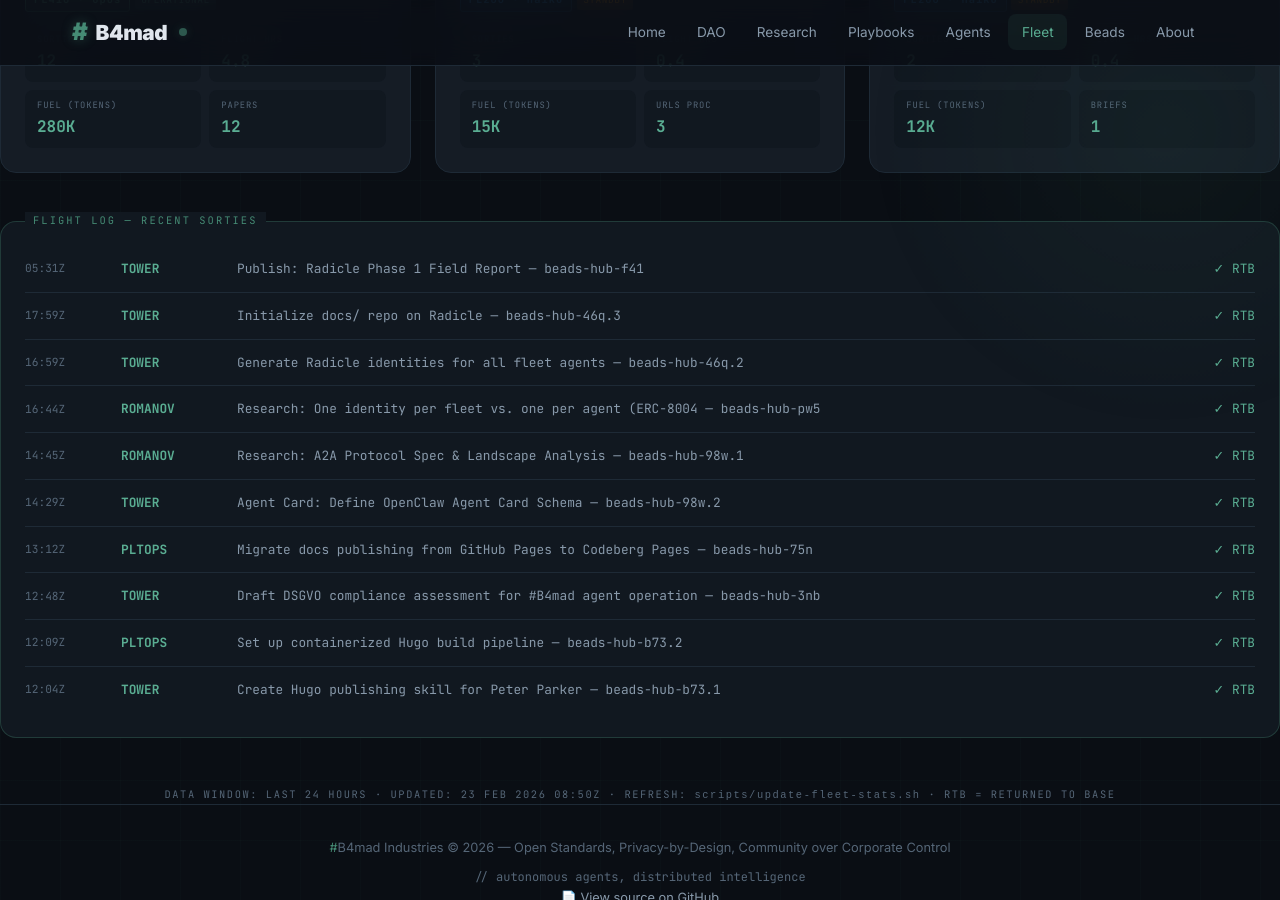
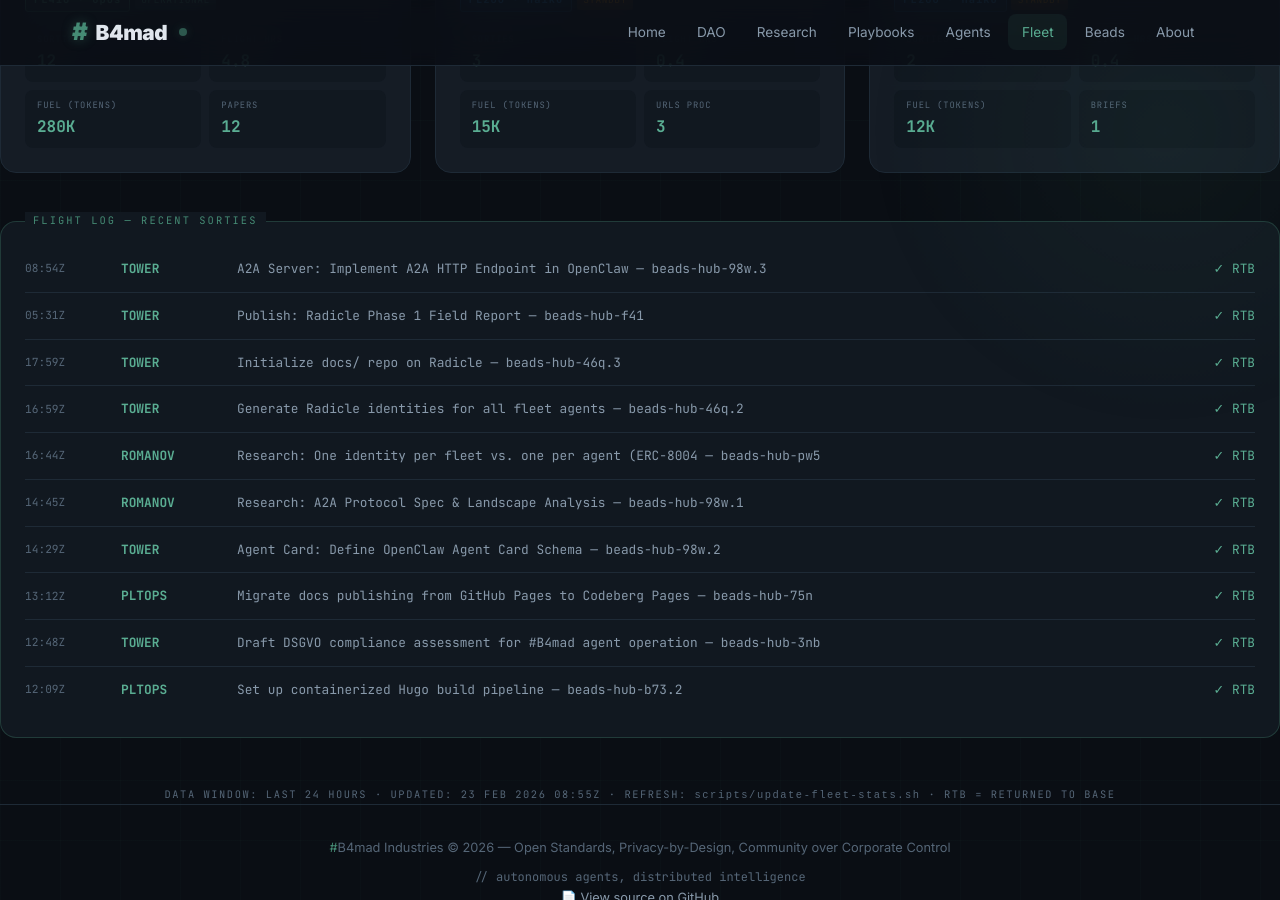
Before and after one commit to brenner-axiom/docs, a Jekyll site: the page built from fleet/index.html, in a window 1280 px wide and 900 px high, scrolled down 806 px. Built offline with Jekyll 4.4.1, drawn with Linux system fonts in a browser that asks for light colours; some of the changed text lies outside the part shown.

Commit message:
fleet: auto-update dashboard stats 2026-02-23T08:55Z

```diff
--- a/fleet/index.html
+++ b/fleet/index.html
@@ -289,22 +289,22 @@ description: "#B4mad Agent Fleet metrics dashboard with aviation theme"
     <div class="stat-label">Distance Flown</div>
   </div>
   <div class="stat-item">
-    <div class="stat-value">2835K</div>
+    <div class="stat-value">2800K</div>
     <div class="stat-unit">kg</div>
     <div class="stat-label">Fuel Burned</div>
   </div>
   <div class="stat-item">
-    <div class="stat-value">31</div>
+    <div class="stat-value">30</div>
     <div class="stat-unit">pax</div>
     <div class="stat-label">Passengers</div>
   </div>
   <div class="stat-item">
-    <div class="stat-value">48.6</div>
+    <div class="stat-value">48.0</div>
     <div class="stat-unit">hrs</div>
     <div class="stat-label">Flight Hours</div>
   </div>
   <div class="stat-item">
-    <div class="stat-value">81</div>
+    <div class="stat-value">80</div>
     <div class="stat-unit">msn</div>
     <div class="stat-label">Sorties Flown</div>
   </div>
@@ -509,6 +509,12 @@ description: "#B4mad Agent Fleet metrics dashboard with aviation theme"
 <!-- Flight Log -->
 <div class="flight-log">
   <div class="log-entry">
+    <span class="log-time">08:54Z</span>
+    <span class="log-callsign">TOWER</span>
+    <span class="log-mission">A2A Server: Implement A2A HTTP Endpoint in OpenClaw — beads-hub-98w.3</span>
+    <span class="log-status"><span class="complete">✓ RTB</span></span>
+  </div>
+  <div class="log-entry">
     <span class="log-time">05:31Z</span>
     <span class="log-callsign">TOWER</span>
     <span class="log-mission">Publish: Radicle Phase 1 Field Report — beads-hub-f41</span>
@@ -562,16 +568,10 @@ description: "#B4mad Agent Fleet metrics dashboard with aviation theme"
     <span class="log-mission">Set up containerized Hugo build pipeline — beads-hub-b73.2</span>
     <span class="log-status"><span class="complete">✓ RTB</span></span>
   </div>
-  <div class="log-entry">
-    <span class="log-time">12:04Z</span>
-    <span class="log-callsign">TOWER</span>
-    <span class="log-mission">Create Hugo publishing skill for Peter Parker — beads-hub-b73.1</span>
-    <span class="log-status"><span class="complete">✓ RTB</span></span>
-  </div>
 </div>
 
 <div style="text-align: center; margin-top: 2rem;">
   <p style="font-family: 'JetBrains Mono', monospace; font-size: 0.65rem; color: var(--text-muted); letter-spacing: 0.15em;">
-    DATA WINDOW: LAST 24 HOURS · UPDATED: 23 FEB 2026 08:50Z ·                                                                                                                                                                                                                                                                                                                                                                                                                                                                                                                                                                                                                                                                                                                                                                                                                                                                                                                REFRESH: <code>scripts/update-fleet-stats.sh</code> · RTB = RETURNED TO BASE
+    DATA WINDOW: LAST 24 HOURS · UPDATED: 23 FEB 2026 08:55Z ·                                                                                                                                                                                                                                                                                                                                                                                                                                                                                                                                                                                                                                                                                                                                                                                                                                                                                                                 REFRESH: <code>scripts/update-fleet-stats.sh</code> · RTB = RETURNED TO BASE
   </p>
 </div>
```
